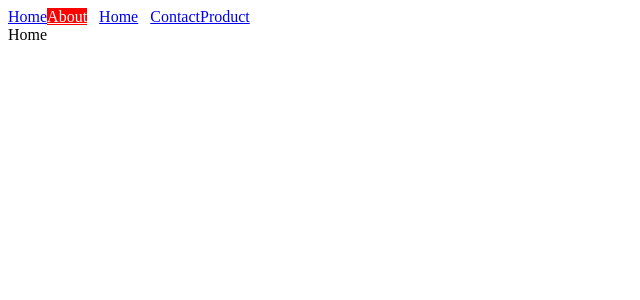
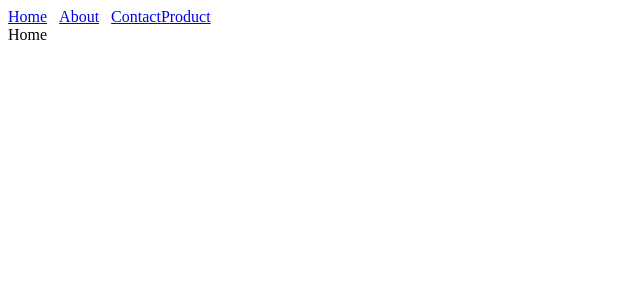
Before and after one commit to Itst4run/signin-page, a React (Create React App) app: page / in a window 1280 px wide. Shown: the top 300 px of the page, without its empty margins (0-640 px from the left). Built offline with nearby package versions, Linux system fonts and the light colour scheme.

Commit message:
1 file modified

```diff
--- a/src/components/Navbar.js
+++ b/src/components/Navbar.js
@@ -3,19 +3,15 @@ import {Link} from 'react-router-dom';
 function Navbar(){
 return(
 <nav>
-  <Link to="/">Home</Link>
-<Link to="/about" className="link">
-  About
+<Link to="/">Home</Link>
+&nbsp;&nbsp;&nbsp;
+<Link to="/about" className="link-style">
+ About
 </Link>
-&nbsp;&nbsp;&nbsp;
-<Link to="/">Home</Link>
 &nbsp;&nbsp;&nbsp;
 <Link to="/Contact">Contact</Link>
 <Link to="/Product/1">Product</Link>
-
-
 </nav>
-
 );
 }
 export default Navbar;
```
